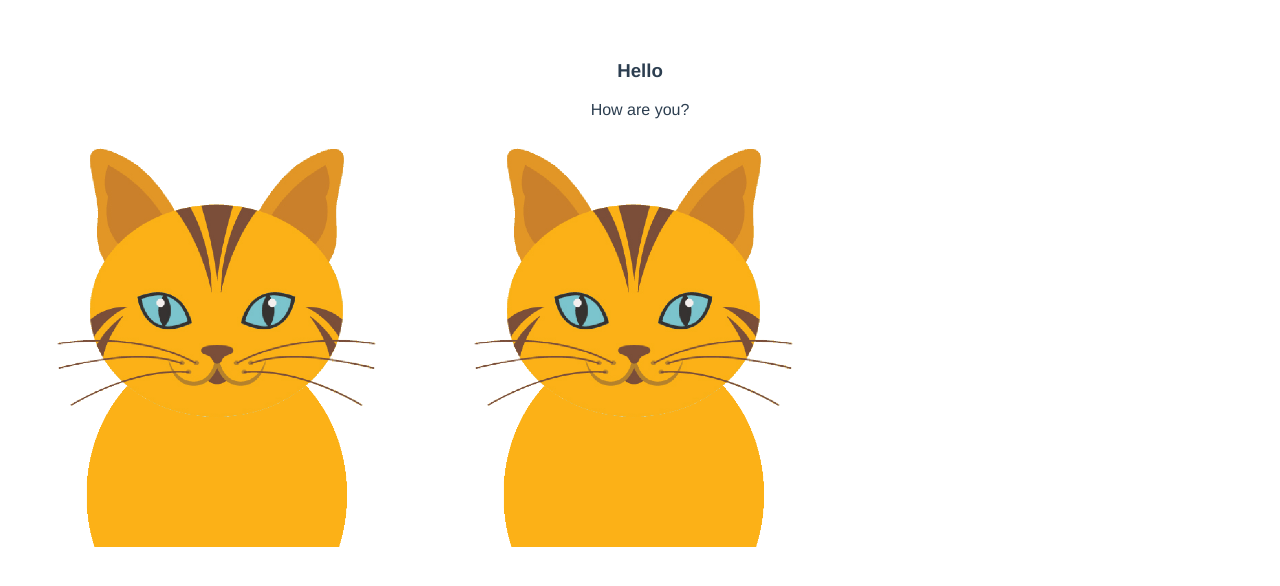
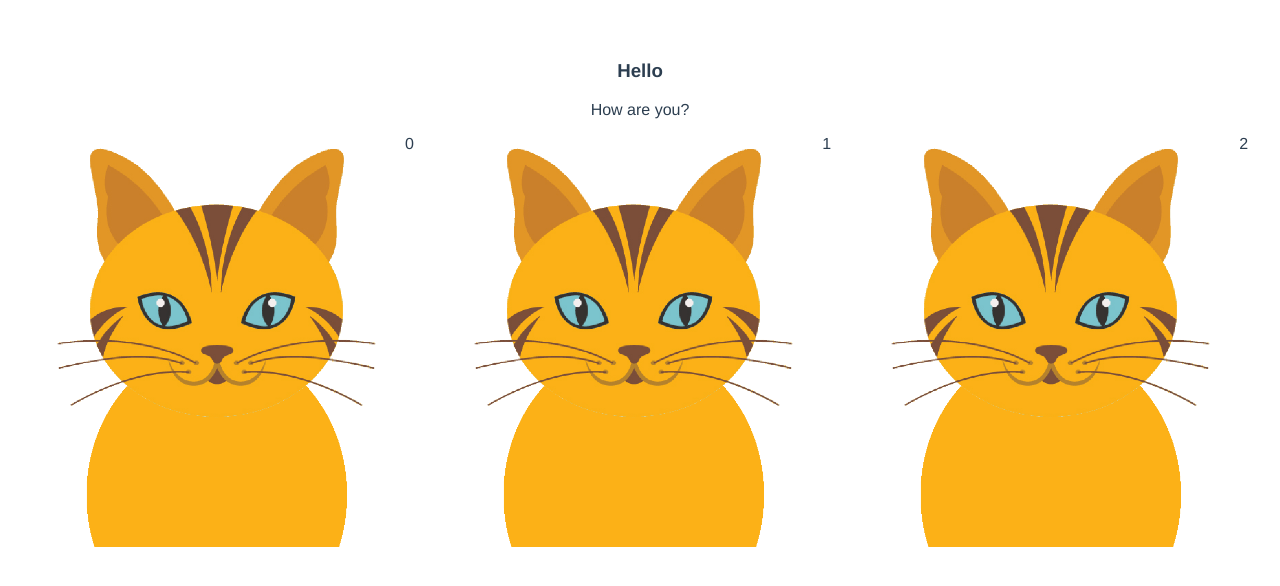
Before and after one commit to AlexanderSix/chatty-catty, a Vue app: page /#/ in a window 1280 px wide. Shown: the top 586 px of the page. Built offline with nearby package versions, Linux system fonts and the light colour scheme.

Commit message:
numbered the cats and added third cat

```diff
--- a/src/components/Cat.vue
+++ b/src/components/Cat.vue
@@ -1,7 +1,7 @@
 <template>
   <div class="cat">
     <img src="../assets/cat1.png" @click="catSelected">
-    <!-- <a @click="catSelected">Meow! I'm cat {{this.cat.id}}</a> -->
+    <div class="caption" @click="catSelected">{{this.cat.id}}</div>
   </div>
 </template>
 
@@ -53,4 +53,8 @@ img {
   width: 33%;
   float: left;
 }
+.caption {
+  float: left;
+  margin-left:-20px
+}
 </style>
--- a/src/components/CatSelector.vue
+++ b/src/components/CatSelector.vue
@@ -54,6 +54,7 @@ export default {
     setUpCatsArr () {
       this.catsArr[0] = new CatClass('add')
       this.catsArr[1] = new CatClass('myCat')
+      this.catsArr[2] = new CatClass('yourcat')
     }
   }
 }
```
